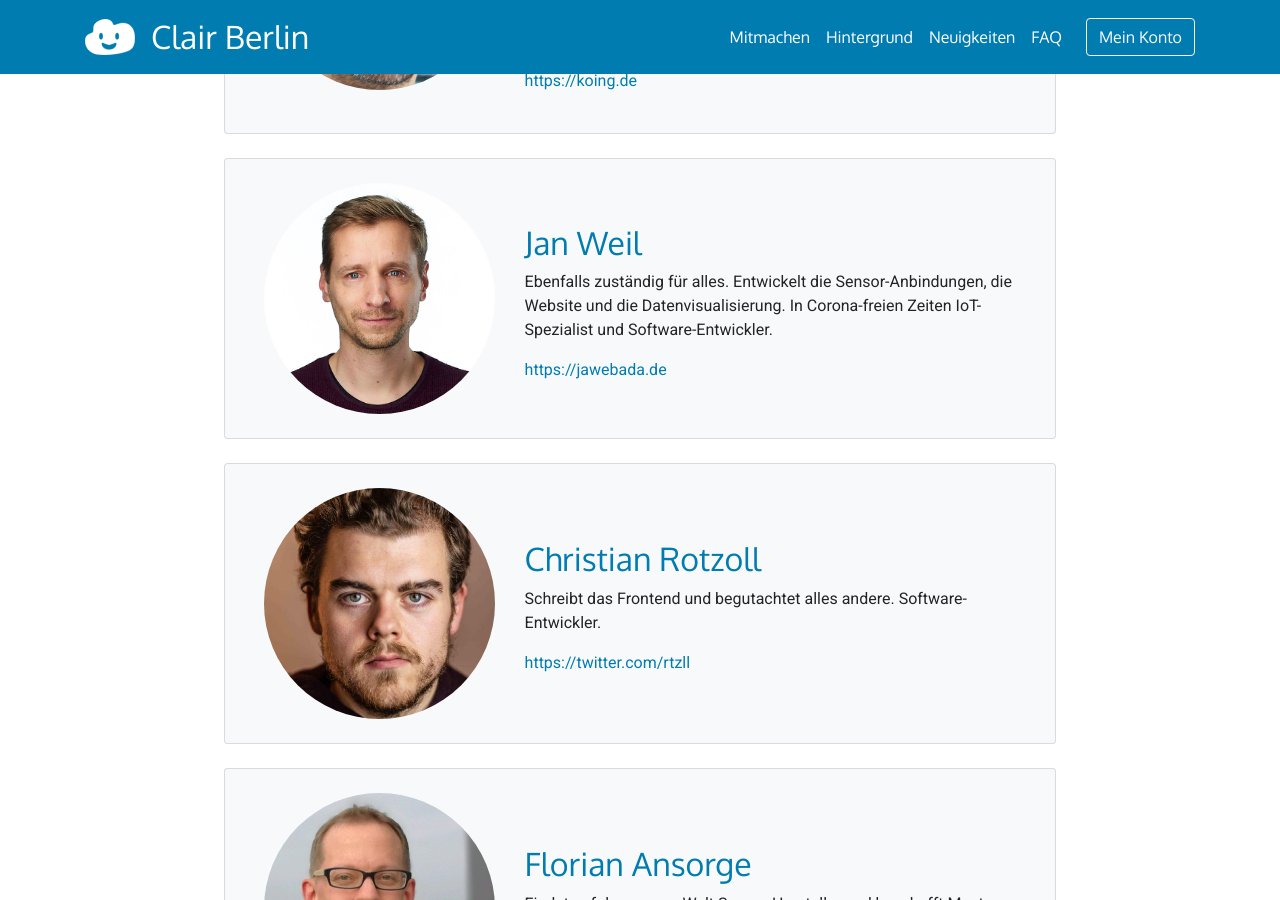
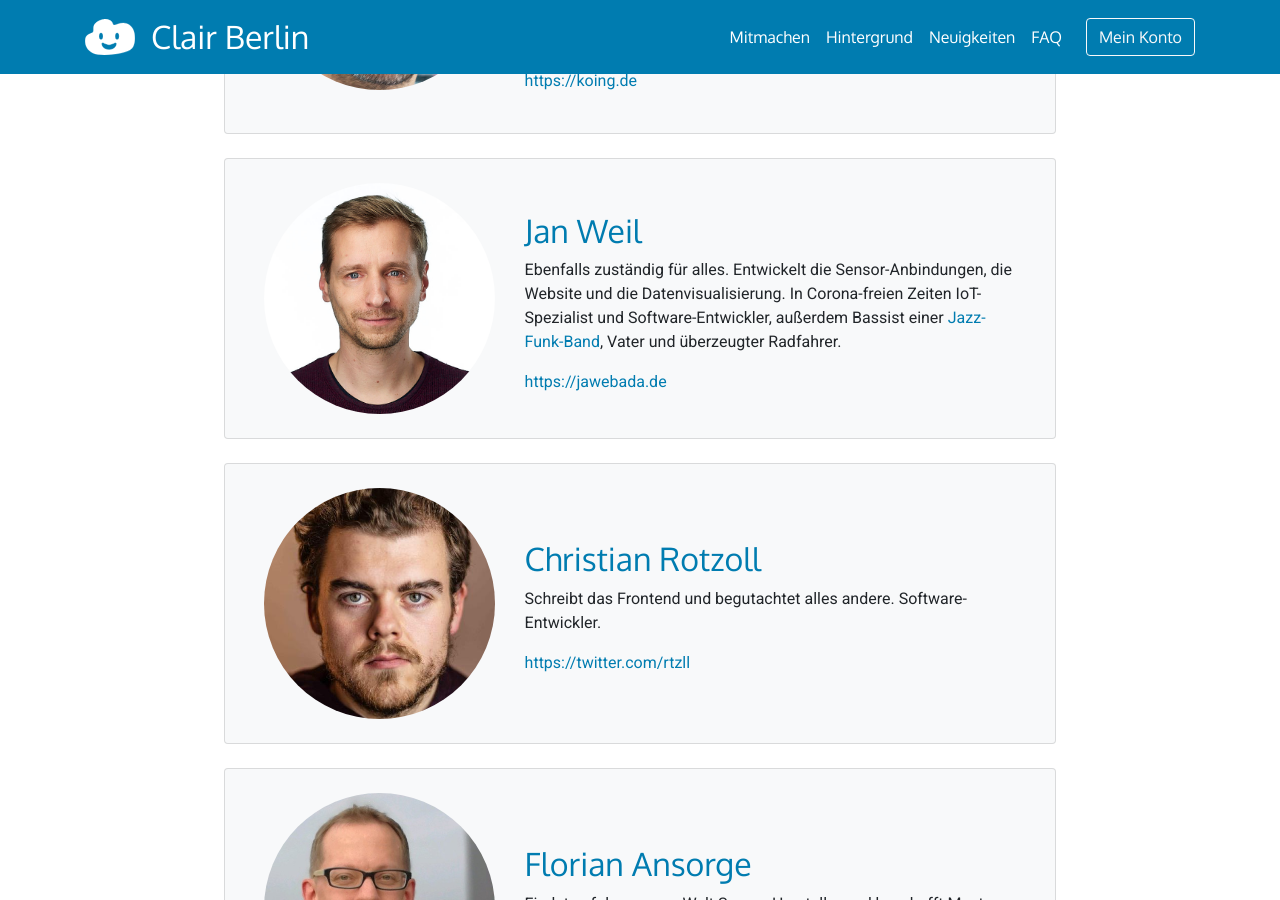
Before and after one commit to ClairBerlin/clair-website, a Jekyll site: the page built from team.md, in a window 1280 px wide and 900 px high, scrolled down 486 px. Built offline with Jekyll 4.4.1, drawn with Linux system fonts in a browser that asks for light colours.

Commit message:
Pimp my proile!

```diff
--- a/_data/team.yml
+++ b/_data/team.yml
@@ -4,7 +4,7 @@
   img: /img/us.png
 - name: Jan Weil
   url: https://jawebada.de
-  description: Ebenfalls zuständig für alles. Entwickelt die Sensor-Anbindungen, die Website und die Datenvisualisierung. In Corona-freien Zeiten IoT-Spezialist und Software-Entwickler.
+  description: Ebenfalls zuständig für alles. Entwickelt die Sensor-Anbindungen, die Website und die Datenvisualisierung. In Corona-freien Zeiten IoT-Spezialist und Software-Entwickler, außerdem Bassist einer [Jazz-Funk-Band](https://boots-off.de), Vater und überzeugter Radfahrer.
   img: /img/jw.jpg
 - name: Christian Rotzoll
   url: https://twitter.com/rtzll
```
